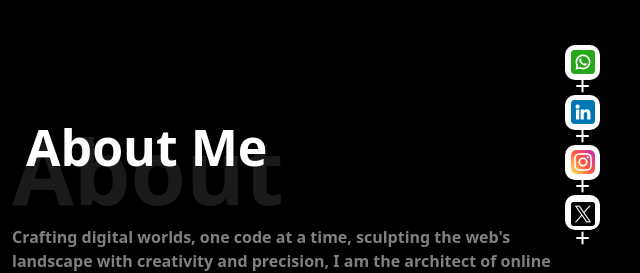
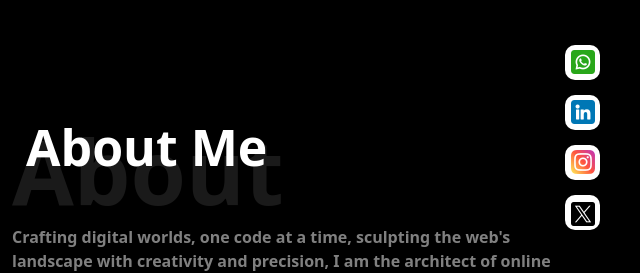
Before and after one commit to harishtheweirdo/portfolio, a plain HTML site: page index.html in a window 1280 px wide. Shown: the part 530-803 px from the top of the page, 640-1280 px from the left. Drawn offline with nearby package versions, Linux system fonts and the light colour scheme; files whose address does not match are found by name.

Commit message:
Update index.html

```diff
--- a/index.html
+++ b/index.html
@@ -573,24 +573,24 @@
 
               <a href="#" class="float3">
                 <img style="margin-top:5px;" src="./whatsapp.png" alt="">
-                <i class="fa fa-plus my-float"></i>
+                <i class=" my-float"></i>
                 </a>
 
               <a href="#" class="float2">
                 <img style="margin-top:5px;" src="./linkedin.png" alt="">
-                <i class="fa fa-plus my-float"></i>
+                <i class="my-float"></i>
                 </a>
 
               <a href="#" class="float1">
                 <img style="margin-top:5px;" src="./instagram.png" alt="">
-                <i class="fa fa-plus my-float"></i>
+                <i class=" my-float"></i>
                 </a>
 
 
 
               <a href="#" class="float">
                 <img style="margin-top:7px;" src="./twitter.png" alt="">
-                <i class="fa fa-plus my-float"></i>
+                <i class=" my-float"></i>
                 </a>
 
               </body>
```
